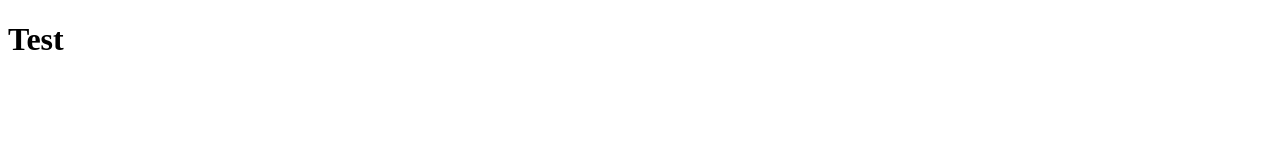
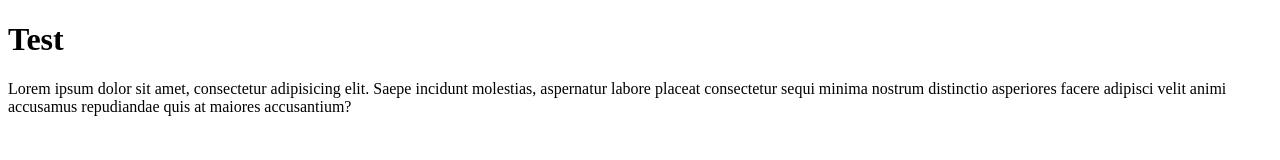
Before and after one commit to ihymon/proj, a plain HTML site: page index.html in a window 1280 px wide. Drawn offline with Linux system fonts and the light colour scheme.

Commit message:
add lorem

```diff
--- a/index.html
+++ b/index.html
@@ -7,5 +7,6 @@
 </head>
 <body>
     <h1>Test</h1>
+    <p>Lorem ipsum dolor sit amet, consectetur adipisicing elit. Saepe incidunt molestias, aspernatur labore placeat consectetur sequi minima nostrum distinctio asperiores facere adipisci velit animi accusamus repudiandae quis at maiores accusantium?</p>
 </body>
 </html>
```
